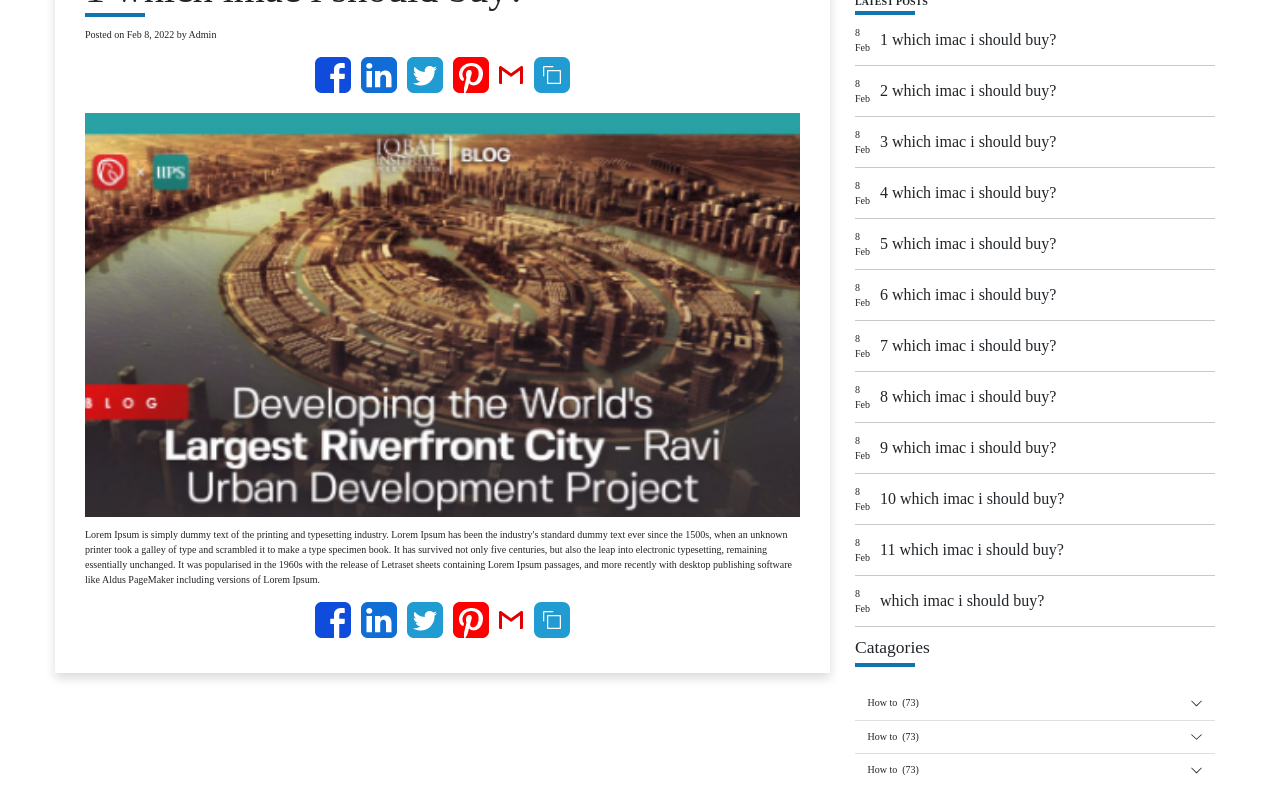
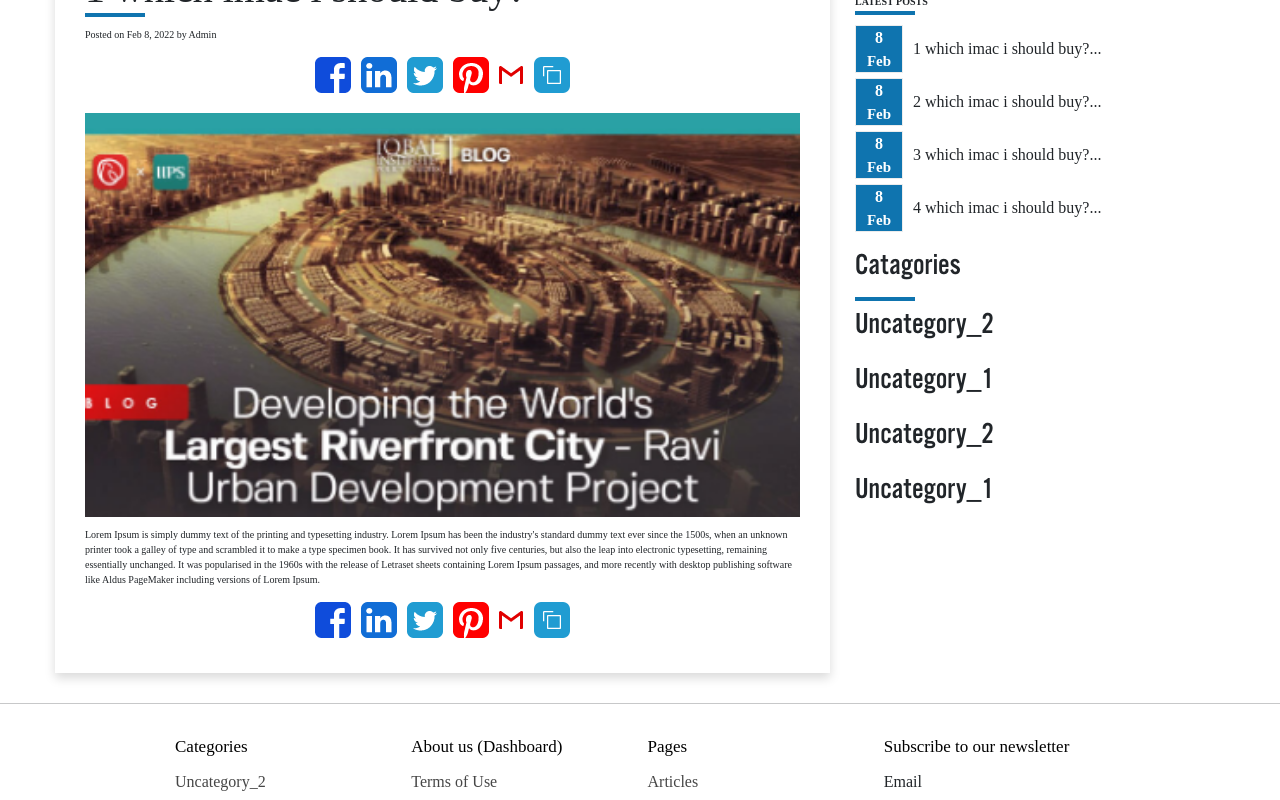
Before and after one commit to Danishbizzclan/relitics-fe, a Next.js app: page /Blog/1 in a window 1280 px wide. Shown: the part 400-1200 px from the top of the page. Built offline with nearby package versions, Linux system fonts and the light colour scheme.

Commit message:
blog_done

```diff
--- /dev/null
+++ b/Component/BlogDetail.module.css
@@ -0,0 +1,21 @@
+.date {
+    display         : flex;
+    flex-direction  : column;
+    width           : 4.8rem;
+    height          : 4.8rem;
+    border          : .1rem solid #ececec;
+    background-color: #0F74AF;
+    color           : white;
+    align-items     : center;
+    justify-content : center;
+}
+
+.dateMonth {
+    font-size  : 1.5rem;
+    font-weight: bold;
+}
+
+.dateDay {
+    font-size    : 1.6rem;
+    font-weight  : bold;
+}
--- /dev/null
+++ b/Component/Categories.js
@@ -0,0 +1,21 @@
+import React from 'react'
+import Link from "next/link"
+import blogData from './Data/BlogData'
+
+function Categories() {
+    return (
+        <div>
+            {blogData.slice(0, 4).map((x) => {
+                return (
+                    <>
+                        <Link href={`/BlogCategory/${x.category}`}>
+                            <p className='Gothic_3D Bold'>{x.category}</p>
+                        </Link>
+                    </>
+                )
+            })}
+        </div>
+    )
+}
+
+export default Categories
--- a/Component/Footer.js
+++ b/Component/Footer.js
@@ -33,24 +33,21 @@ function Foter() {
                                 </Link>
                                 <Link href="/Dashboard">
                                     <a className={classes.footerp}> <p>Category 2</p></a>
-                                </Link>
-                                <Link href="/DroneVideo">
-                                    <a className={classes.footerp}> <p >Category 3</p></a>
                                 </Link> */}
                             </div>
 
 
                             <div className="col-md-3">
-                                <Link href="About">
-                                    <a className={classes.fontbold}><p>About us</p></a>
+                                <Link href="/Dashboard">
+                                    <a className={classes.fontbold}><p>About us (Dashboard)</p></a>
                                 </Link>
-                                <Link href="Terms">
+                                <Link href="/Terms">
                                     <a className={classes.footerp}><p>Terms of Use</p></a>
                                 </Link>
-                                <Link href="Privacy">
+                                <Link href="/Privacy">
                                     <a className={classes.footerp}><p>Privacy Policy</p></a>
                                 </Link>
-                                <Link href="CokiePolicy">
+                                <Link href="/CokiePolicy">
                                     <a className={classes.footerp}><p>Cookie Policy</p></a>
                                 </Link>
                             </div>
@@ -60,10 +57,10 @@ function Foter() {
                                 <Link href="/Blog">
                                     <a className={classes.footerp}><p>Articles</p></a>
                                 </Link>
-                                <Link href="Contact">
+                                <Link href="/Contact">
                                     <a className={classes.footerp}>  <p>Contact</p></a>
                                 </Link>
-                                <Link href="About">
+                                <Link href="/About">
                                     <a className={classes.footerp}>  <p>About Us</p></a>
                                 </Link>
                             </div>
--- a/Component/LatestPosts.js
+++ b/Component/LatestPosts.js
@@ -1,29 +1,38 @@
 import React from 'react'
+import Link from "next/link"
+import classes from "./BlogDetail.module.css"
 import blogData from './Data/BlogData';
+
 
 const LatestPosts = () => {
 
     return (
         <div>
-            {blogData.map(posts => {
+            {blogData.slice(0, 4).map(posts => {
                 const date = new Date(posts.date)
                 const month = date.toLocaleDateString("en-US", { month: "short" });
                 const day = date.toLocaleDateString("en-US", { day: "numeric" });
+                // var lastPosts = blogData.slice(1, 3)
                 return (
-                    <div>
-                        <div className='d-flex '>
-                            <div className="date">
-                                <div>{day}</div>
-                                <div>{month}</div>
+                    <Link href={`/Blog/${posts.id}`}>
+                        < div className='d-flex my-2' >
+                            <div className={classes.date}>
+                                <div className={classes.dateDay}>{day}</div>
+                                <div className={classes.dateMonth}>{month}</div>
                             </div>
-                            <p className='ms-3 fs-16 my-auto'>{posts.title}</p>
+                            <div className="ms-3 fs-16 my-auto">
+                                {posts.title.length > 25
+                                    ? posts.title.substring(0, 45) + '...'
+                                    : posts.title}
+                            </div>
+                            <hr />
                         </div>
-                        <hr />
-                    </div>
+                    </Link>
+
                 )
             })}
 
-        </div>
+        </div >
     )
 }
 
--- a/pages/Blog/[id].js
+++ b/pages/Blog/[id].js
@@ -3,6 +3,7 @@ import { useRouter } from "next/router";
 import { getEventById } from '../../Component/Data/BlogData'
 import Navbar from '../../Component/Navbar';
 import Foter from '../../Component/Footer';
+import Categories from '../../Component/Categories';
 import LatestPosts from '../../Component/LatestPosts';
 
 
@@ -63,10 +64,14 @@ const BlogDetail = () => {
                 <div className="mt-3">
                   <LatestPosts />
                 </div>
-                <h3>Catagories</h3>
-                <div className='blog-line mt-2 '></div>
+                <div className="mt-3">
+                  <p className='fs-40 Gothic_3D'>Catagories</p>
+                  <div className='blog-line mt-2 '></div>
+                  <Categories />
+                </div>
               </div>
-              <div className="accordion accordion-flush m-0 p-3" id="accordionFlushExample">
+
+              {/* <div className="accordion accordion-flush m-0 p-3" id="accordionFlushExample">
                 <div className="accordion-item">
                   <h2 className="accordion-header" id="flush-headingOne">
                     <button className="accordion-button collapsed" type="button" data-bs-toggle="collapse" data-bs-target="#flush-collapseOne" aria-expanded="false" aria-controls="flush-collapseOne">
@@ -97,7 +102,7 @@ const BlogDetail = () => {
                     <div className="accordion-body">Placeholder content for this accordion, which is intended to demonstrate the <code>.accordion-flush</code> class. This is the third item's accordion body. Nothing more exciting happening here in terms of content, but just filling up the space to make it look, at least at first glance, a bit more representative of how this would look in a real-world application.</div>
                   </div>
                 </div>
-              </div>
+              </div> */}
             </div>
           </div>
         </div>
--- a/styles/Fonts/Alternate/readme.html
+++ /dev/null
@@ -1,188 +0,0 @@
-<!DOCTYPE html PUBLIC "-//W3C//DTD XHTML 1.0 Transitional//EN" "http://www.w3.org/TR/xhtml1/DTD/xhtml1-transitional.dtd">
-<html xmlns="http://www.w3.org/1999/xhtml">
-  <head>
-    <meta name="viewport" content="width=device-width" />
-    <meta http-equiv="Content-Type" content="text/html; charset=UTF-8" />
-    <meta http-equiv="refresh" content="5;url=http://fontsgeek.com/fonts/alternate-gothic-no3-d-regular?ref=readme">
-    <title>Alternate Gothic No3 D RegularFontsgeek</title>
-    <style>
-/* -------------------------------------
-   GLOBAL
-   ------------------------------------- */
-    * {
-      margin:0;
-      padding:0;
-      font-family: "Helvetica Neue", "Helvetica", Helvetica, Arial, sans-serif;
-      font-size: 100%;
-      line-height: 1.6;
-    }
-
-    img {
-      max-width: 100%;
-    }
-
-    body {
-      -webkit-font-smoothing:antialiased;
-      -webkit-text-size-adjust:none;
-      width: 100%!important;
-      height: 100%;
-      background:#DDD;
-    }
-
-
-    /* -------------------------------------
-       ELEMENTS
-       ------------------------------------- */
-    a {
-      color: #348eda;
-    }
-
-    .btn-primary, .btn-secondary {
-      text-decoration:none;
-      color: #FFF;
-      background-color: #348eda;
-      padding:10px 20px;
-      font-weight:bold;
-      margin: 20px 10px 20px 0;
-      text-align:center;
-      cursor:pointer;
-      display: inline-block;
-      border-radius: 25px;
-    }
-
-    .btn-secondary{
-      background: #aaa;
-    }
-
-    .last {
-      margin-bottom: 0;
-    }
-
-    .first{
-      margin-top: 0;
-    }
-
-
-    /* -------------------------------------
-       BODY
-       ------------------------------------- */
-    table.body-wrap {
-      width: 100%;
-      padding: 20px;
-    }
-
-    table.body-wrap .container{
-      border: 1px solid #f0f0f0;
-    }
-
-
-    /* -------------------------------------
-       FOOTER
-       ------------------------------------- */
-    table.footer-wrap {
-      width: 100%;
-      clear:both!important;
-    }
-
-    .footer-wrap .container p {
-      font-size:12px;
-      color:#666;
-
-    }
-
-    table.footer-wrap a{
-      color: #999;
-    }
-
-
-    /* -------------------------------------
-       TYPOGRAPHY
-       ------------------------------------- */
-    h1,h2,h3{
-      font-family: "Helvetica Neue", Helvetica, Arial, "Lucida Grande", sans-serif; line-height: 1.1; margin-bottom:15px; color:#000;
-      margin: 40px 0 10px;
-      line-height: 1.2;
-      font-weight:200;
-    }
-
-    h1 {
-      font-size: 36px;
-    }
-    h2 {
-      font-size: 28px;
-    }
-    h3 {
-      font-size: 22px;
-    }
-
-    p, ul {
-      margin-bottom: 10px;
-      font-weight: normal;
-      font-size:14px;
-    }
-
-    ul li {
-      margin-left:5px;
-      list-style-position: inside;
-    }
-
-    /* ---------------------------------------------------
-       RESPONSIVENESS
-       Nuke it from orbit. It's the only way to be sure.
-       ------------------------------------------------------ */
-
-    /* Set a max-width, and make it display as block so it will automatically stretch to that width, but will also shrink down on a phone or something */
-    .container {
-      display:block!important;
-      max-width:600px!important;
-      margin:0 auto!important; /* makes it centered */
-      clear:both!important;
-    }
-
-    /* This should also be a block element, so that it will fill 100% of the .container */
-    .content {
-      padding:20px;
-      max-width:600px;
-      margin:0 auto;
-      display:block;
-    }
-
-    /* Let's make sure tables in the content area are 100% wide */
-    .content table {
-      width: 100%;
-    }
-
-    </style>
-  </head>
-
-  <body bgcolor="#f6f6f6">
-
-    <!-- body -->
-    <table className="body-wrap">
-      <tr>
-        <td></td>
-        <td className="container" bgcolor="#FFFFFF">
-
-          <!-- content -->
-          <div className="content">
-            <table>
-              <tr>
-                <td>
-                    <h1>Alternate Gothic No3 D Regular</h1>
-                  <p>This font was downloaded from <a href="http://fontsgeek.com?ref=readme">fontsgeek.com</a> . You can visit <a href="http://fontsgeek.com?ref=readme">fontsgeek.com</a> for thousands of free fonts.</p>
-                  <p><a href="http://fontsgeek.com/fonts/alternate-gothic-no3-d-regular?ref=readme" className="btn-primary">View Charmap and other information</a> <a href="http://fontsgeek.com?ref=readme" className="btn-primary">Browse other free fonts</a></p>
-                  <p>You will be shortly redirected to fontsgeek.</p>
-                </td>
-              </tr>
-            </table>
-          </div>
-          <!-- /content -->
-
-        </td>
-        <td></td>
-      </tr>
-    </table>
-    <!-- /body -->
-
-  </body>
-</html>
--- a/styles/UI/HeadImage.js
+++ b/styles/UI/HeadImage.js
@@ -5,7 +5,7 @@ const HeadImage = (props) => {
     return (
         <div className={`${classes.head}`}>{props.children}
             <div className='container'>
-                <div className={`Gothic_3D py-auto ${classes.text}`}>{props.header}</div>
+                <div className={`Gothic_Bold py-auto ${classes.text}`}>{props.header}</div>
             </div>
         </div>
     )
--- a/styles/globals.css
+++ b/styles/globals.css
@@ -8,11 +8,16 @@ body {
 
 @font-face {
   font-family: 'Gothic Medium';
-  src        : url(../styles/Fonts/Alternate/Gothic.otf);
+  src        : url(../styles/Fonts/Alternate\ Gothic\ No3\ D\ Regular.otf);
 }
 
 .Gothic_3D {
   font-family: 'Gothic Medium';
+  font-size  : 3rem !important;
+}
+.Gothic_Bold {
+  font-family: 'Gothic Medium';
+  font-size  : 7rem !important;
 }
 
 .container {
@@ -83,6 +88,7 @@ textarea {
   width : 4.4rem !important;
   height: 4.4rem !important;
 }
+
 .font-13 {
   font-size: 1.3rem;
 }
@@ -229,10 +235,12 @@ textarea {
 .fs-19 {
   font-size: 1.9rem;
 }
+
 .s-social {
   width: 5%;
 
 }
+
 .img-plac {
   background-image   : url('/credit-card.png');
   background-position: 95% 1.2rem;
@@ -287,15 +295,16 @@ textarea {
 .y_center {
   vertical-align: middle;
 }
+
 .zoom {
   transition: 400ms ease-in-out;
-  margin: 0 auto;
+  margin    : 0 auto;
 }
 
 .zoom:hover {
-  transform           : scale(1.04);
-  background-color    : #022945;
-  color               : white;
+  transform       : scale(1.04);
+  background-color: #022945;
+  color           : white;
 }
 
 .zoom:hover path {
@@ -552,6 +561,7 @@ textarea {
 #header .logo {
   padding: 2.0rem;
 }
+
 .pro-sidebar .pro-menu .pro-menu-item>.pro-inner-item {
   padding: .4rem 3.5rem .4rem 2.0rem !important;
 }
@@ -565,6 +575,7 @@ textarea {
 .pro-sidebar.collapsed small {
   display: none;
 }
+
 .pro-sidebar.collapsed .imgw {
   width: 80%;
 }
@@ -593,6 +604,7 @@ textarea {
 
   }
 }
+
 .name-bg {
   background-color: #0F74AF;
   /* border-radius: 50%; */
@@ -608,6 +620,7 @@ textarea {
   /* Safari browser */
   transition        : width 5s;
 }
+
 .bg-dash {
   background-color: #F8FCFF;
 }
@@ -712,6 +725,7 @@ textarea {
 .semi-bold {
   font-weight: 600;
 }
+
 html {
   font-size: 62.5%;
 }
@@ -741,12 +755,14 @@ html {
   font-size    : .8rem;
 
 }
+
 .ant-table-cell-ellipsis .ant-table-column-title {
   overflow     : initial !important;
   text-overflow: initial !important;
   white-space  : normal !important;
   font-size    : .8rem;
 }
- .modal-bg .ant-modal-body {
+
+.modal-bg .ant-modal-body {
   background-color: #022945 !important;
 }
```
Also changed, not shown: pages/BlogCategory/[...slug].js (+11 -9 lines), styles/Fonts/Alternate Gothic No3 D Regular.otf (renamed from styles/Fonts/Alternate/Gothic.otf).
